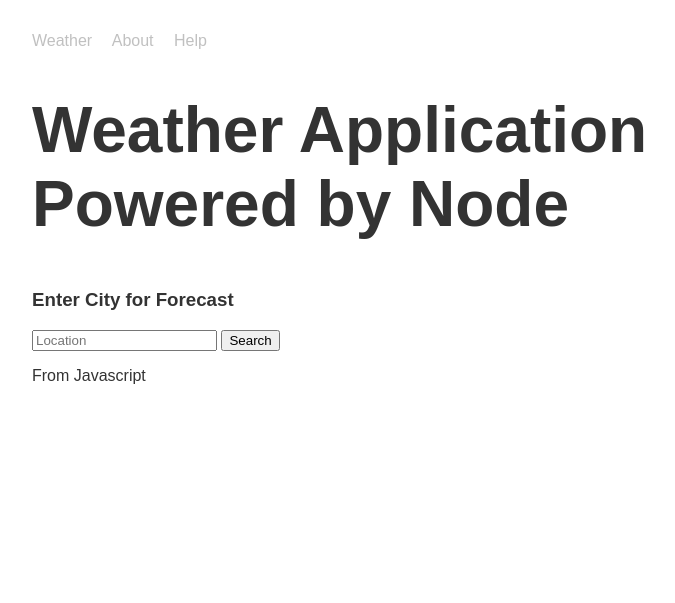
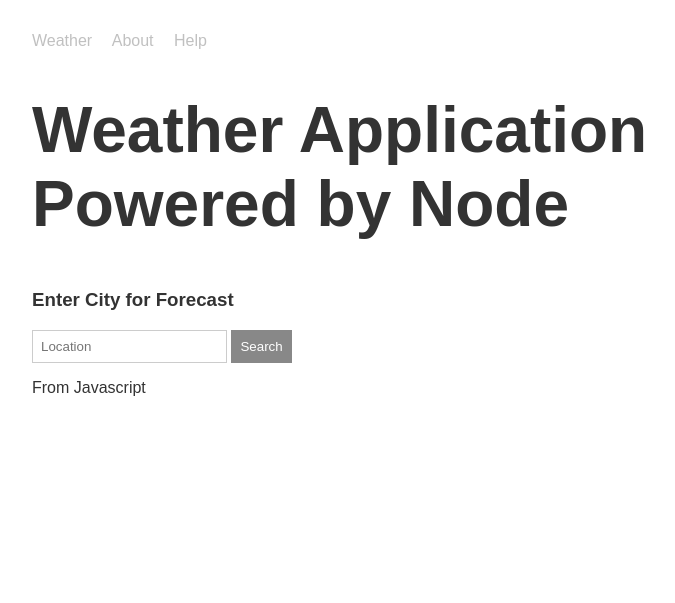
Before and after one commit to zootechdrum/DeeperDiv_in_Node, a Node server app: page / in a window 1280 px wide. Shown: the top 603 px of the page, without its empty margins (283-958 px from the left). Run offline with Node 20, Linux system fonts and the light colour scheme; some libraries are stand-ins or nearby versions.

Commit message:
added style to button and input box

```diff
--- a/public/css/style.css
+++ b/public/css/style.css
@@ -40,3 +40,17 @@ header a {
 .portrait {
     width: 250px;
 }
+
+input {
+    border: 1px solid #cccccc;
+    padding: 8px
+}
+
+button {
+    cursor: pointer;
+    border: 1px solid #888888;
+    background: #888888;
+    color: white;
+    padding: 8px;
+
+}
--- a/src/app.js
+++ b/src/app.js
@@ -85,6 +85,6 @@ app.get('/weather', (req, res) => {
     })
 
 
-    app.listen(3010, () => {
+    app.listen(3000, () => {
         console.log("Server is up and running")
     });
```
Also changed, not shown: public/js/app.js.
